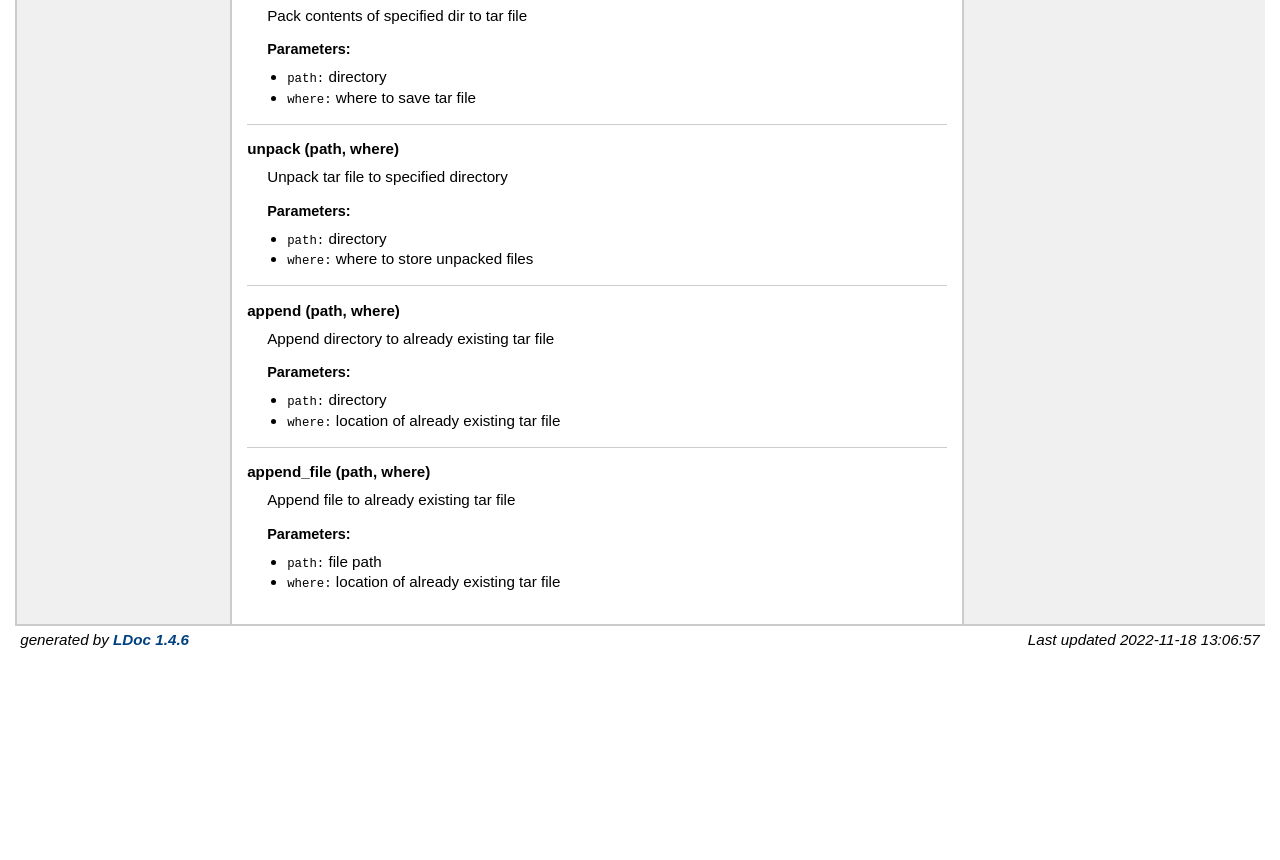
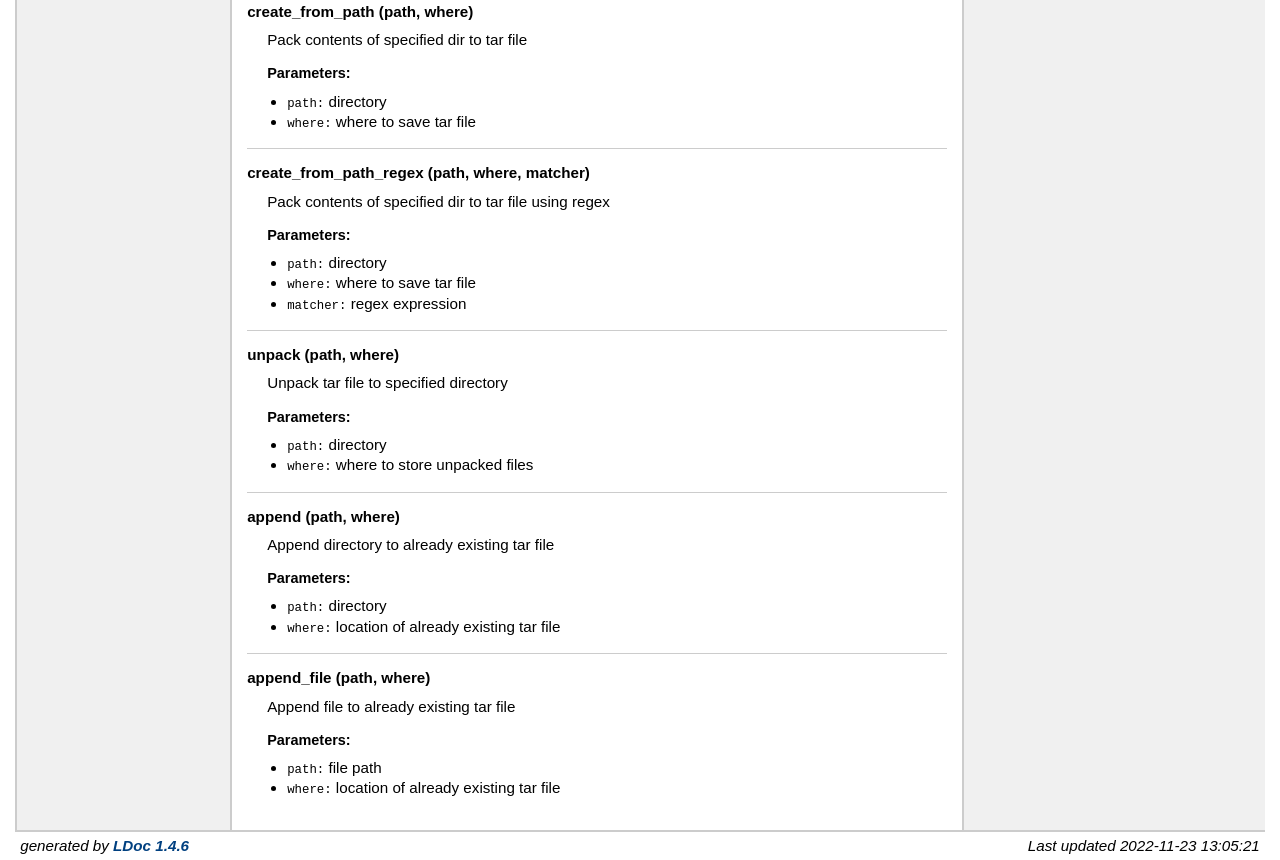
Before and after one commit to mudita/ltar, a plain HTML site: page doc/index.html in a window 1280 px wide. Shown: the part 912-1772 px from the top of the page. Before the commit the page ends 1566 px from the top, so only its background shows below. Drawn offline with Linux system fonts and the light colour scheme.

Commit message:
Fixed minor bugs Added 'create_from_path_regex'

```diff
--- a/doc/index.html
+++ b/doc/index.html
@@ -64,6 +64,10 @@
 	<tr>
 	<td class="name" nowrap><a href="#create_from_path">create_from_path (path, where)</a></td>
 	<td class="summary">Pack contents of specified dir to tar file</td>
+	</tr>
+	<tr>
+	<td class="name" nowrap><a href="#create_from_path_regex">create_from_path_regex (path, where, matcher)</a></td>
+	<td class="summary">Pack contents of specified dir to tar file using regex</td>
 	</tr>
 	<tr>
 	<td class="name" nowrap><a href="#unpack">unpack (path, where)</a></td>
@@ -175,6 +179,32 @@
 
 </dd>
     <dt>
+    <a name = "create_from_path_regex"></a>
+    <strong>create_from_path_regex (path, where, matcher)</strong>
+    </dt>
+    <dd>
+    Pack contents of specified dir to tar file using regex
+
+
+    <h3>Parameters:</h3>
+    <ul>
+        <li><span class="parameter">path</span>
+         directory
+        </li>
+        <li><span class="parameter">where</span>
+         where to save tar file
+        </li>
+        <li><span class="parameter">matcher</span>
+         regex expression
+        </li>
+    </ul>
+
+
+
+
+
+</dd>
+    <dt>
     <a name = "unpack"></a>
     <strong>unpack (path, where)</strong>
     </dt>
@@ -250,7 +280,7 @@
 </div> <!-- id="main" -->
 <div id="about">
 <i>generated by <a href="http://github.com/stevedonovan/LDoc">LDoc 1.4.6</a></i>
-<i style="float:right;">Last updated 2022-11-18 13:06:57 </i>
+<i style="float:right;">Last updated 2022-11-23 13:05:21 </i>
 </div> <!-- id="about" -->
 </div> <!-- id="container" -->
 </body>
```
Also changed, not shown: 1 other file.
